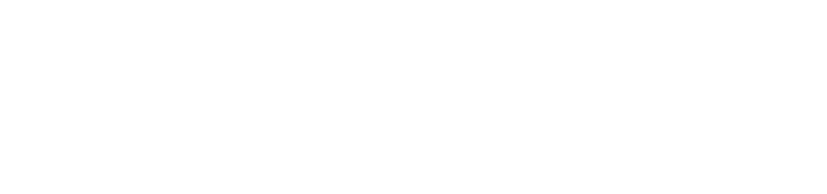
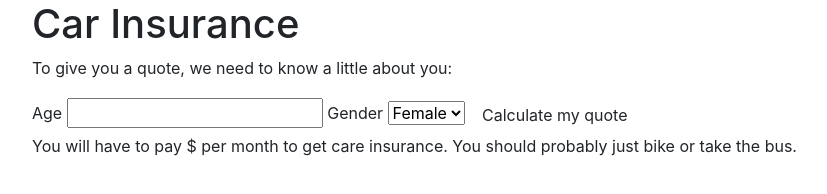
Before and after one commit to colchapm/car-insurance-form, a plain HTML site: page index.html in a window 1280 px wide. Shown: the whole page, without its empty margins (53-880 px from the left). Drawn offline with Linux system fonts and the light colour scheme.

Commit message:
create initial html file to gather user information

```diff
--- a/index.html
+++ b/index.html
@@ -5,8 +5,29 @@
 	<link href="css/styles.css" rel="stylesheet" type="text/css">
 	<script src="js/jquery-3.5.1.js"></script>
 	<script src="js/scripts.js"></script>
+	<title>Car Insurance</title>
 </head>
 <body>
+	<div class="container">
+		<h1>Car Insurance</h1>
 
+		<p>To give you a quote, we need to know a little about you:</p>
+
+		<form id="insurance">
+			<label for="age">Age</label>
+			<input id="age" type="text">
+			<label for="gender">Gender</label>
+			<select id="gender">
+				<option value="female">Female</option>
+				<option value="male">Male</option>
+			</select>
+
+			<button type="submit" class="btn">Calculate my quote</button>
+		</form>
+
+		<div id="quote">
+			<p>You will have to pay $<span id="rate"></span> per month to get care insurance. You should probably just bike or take the bus.</p>
+		</div>
+	</div>
 </body>
 </html>
```
